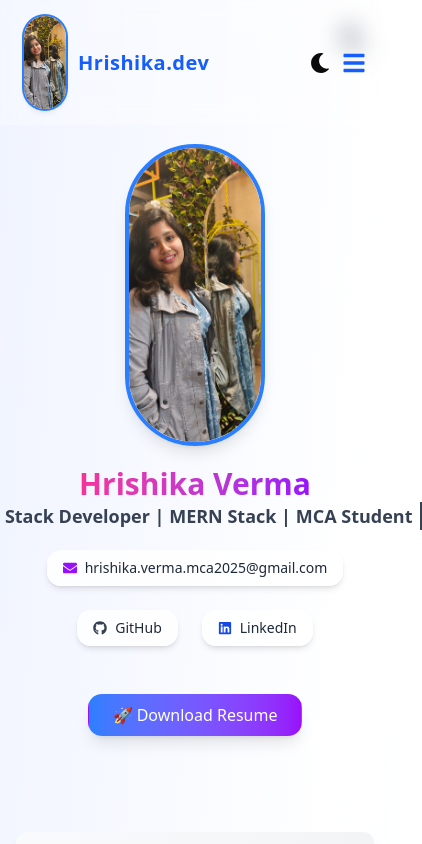
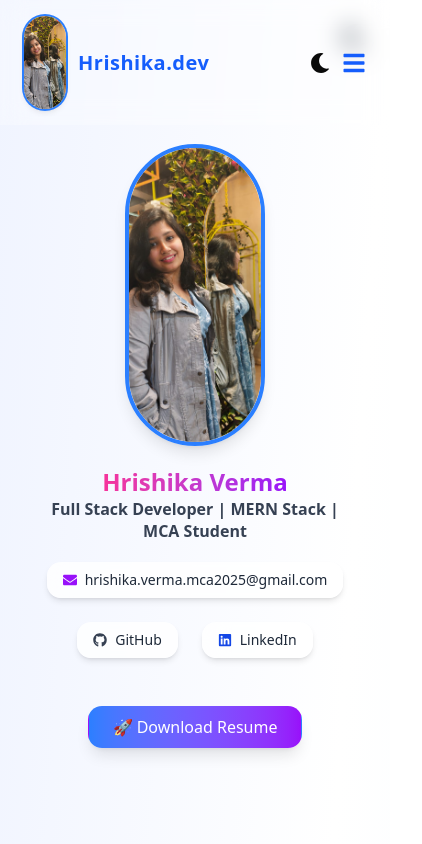
Before and after one commit to hrishikaverma/Tech-Stack-Journey, a Next.js app: page / in a window 390 px wide. Shown: the top 844 px of the page, 422 px wide, since content can reach past the window. Built offline with nearby package versions, Linux system fonts and the light colour scheme.

Commit message:
Update page.js

```diff
--- a/src/app/page.js
+++ b/src/app/page.js
@@ -144,7 +144,7 @@ export default function Home() {
       <DarkModeToggle darkMode={darkMode} toggleDarkMode={toggleDarkMode} />
 
       <main className="min-h-screen pt-36 px-4 sm:px-6 pb-20 max-w-7xl mx-auto bg-gradient-to-br from-[#f0f4ff] via-white to-[#f5faff] dark:from-gray-900 dark:via-gray-800 dark:to-gray-900 transition-colors duration-700">
-        {/* Hero */}
+        {/* Hero Section */}
 <motion.section
   initial={{ opacity: 0, y: 30 }}
   animate={{ opacity: 1, y: 0 }}
@@ -160,31 +160,21 @@ export default function Home() {
   />
 
   {/* Name with Gradient */}
- <h1 className="text-3xl sm:text-4xl md:text-5xl font-extrabold text-transparent bg-clip-text bg-gradient-to-r from-pink-500 to-purple-600 whitespace-nowrap">
+  <h1 className="text-2xl sm:text-4xl md:text-5xl font-extrabold text-transparent bg-clip-text bg-gradient-to-r from-pink-500 to-purple-600 text-center">
     Hrishika&nbsp;Verma
   </h1>
 
-
-
-  {/* Typewriter-style Role Text */}
-  <p className="text-lg sm:text-lg md:text-xl font-semibold text-gray-700 dark:text-gray-300 mb-5 animate-typing border-r-2 pr-2 whitespace-normal break-words">
+  {/* Role / Tagline */}
+  {/* Mobile → normal text, Desktop → typewriter effect */}
+  <p className="hidden sm:block text-lg md:text-xl font-semibold text-gray-700 dark:text-gray-300 mb-5 animate-typing border-r-2 pr-2 text-center leading-snug">
+    Full Stack Developer | MERN Stack | MCA Student
+  </p>
+  <p className="block sm:hidden text-base font-semibold text-gray-700 dark:text-gray-300 mb-5 text-center leading-snug break-words">
     Full Stack Developer | MERN Stack | MCA Student
   </p>
 
-
   {/* Contact & Social Section */}
   <div className="flex flex-wrap justify-center gap-6 text-sm mb-8">
-
-
-  {/* <motion.div
-    whileHover={{ scale: 1.05 }}
-    className="flex items-center gap-2 px-4 py-2 rounded-xl bg-white/80 dark:bg-gray-800/80 shadow-md backdrop-blur-md hover:shadow-blue-300 dark:hover:shadow-blue-800 transition duration-300 group cursor-pointer"
-    title="Call me"
-  >
-    <FaPhone className="text-blue-600 group-hover:animate-pulse" />
-    <span className="text-gray-800 dark:text-gray-300 font-medium">+91 9131335013</span>
-  </motion.div> */}
-
     {/* Email */}
     <motion.div
       whileHover={{ scale: 1.05 }}
@@ -193,7 +183,9 @@ export default function Home() {
       onClick={() => window.open("mailto:hrishika.verma.mca2025@gmail.com")}
     >
       <FaEnvelope className="text-purple-600 group-hover:animate-pulse" />
-    <span className="text-gray-800 dark:text-gray-300 font-medium">hrishika.verma.mca2025@gmail.com</span>
+      <span className="text-gray-800 dark:text-gray-300 font-medium">
+        hrishika.verma.mca2025@gmail.com
+      </span>
     </motion.div>
 
     {/* GitHub */}
@@ -223,7 +215,7 @@ export default function Home() {
     </motion.a>
   </div>
 
-  {/* Custom Button */}
+  {/* Download Resume Button */}
   <button
     onClick={() => window.open('/resume.pdf')}
     className="mt-4 px-6 py-2 text-white font-medium rounded-xl bg-gradient-to-r from-blue-500 to-purple-600 shadow-lg border border-transparent hover:from-purple-500 hover:to-blue-600 transition-all duration-300 animate-fade-in"
```
Lines whose indentation alone changed are shown as unchanged.
